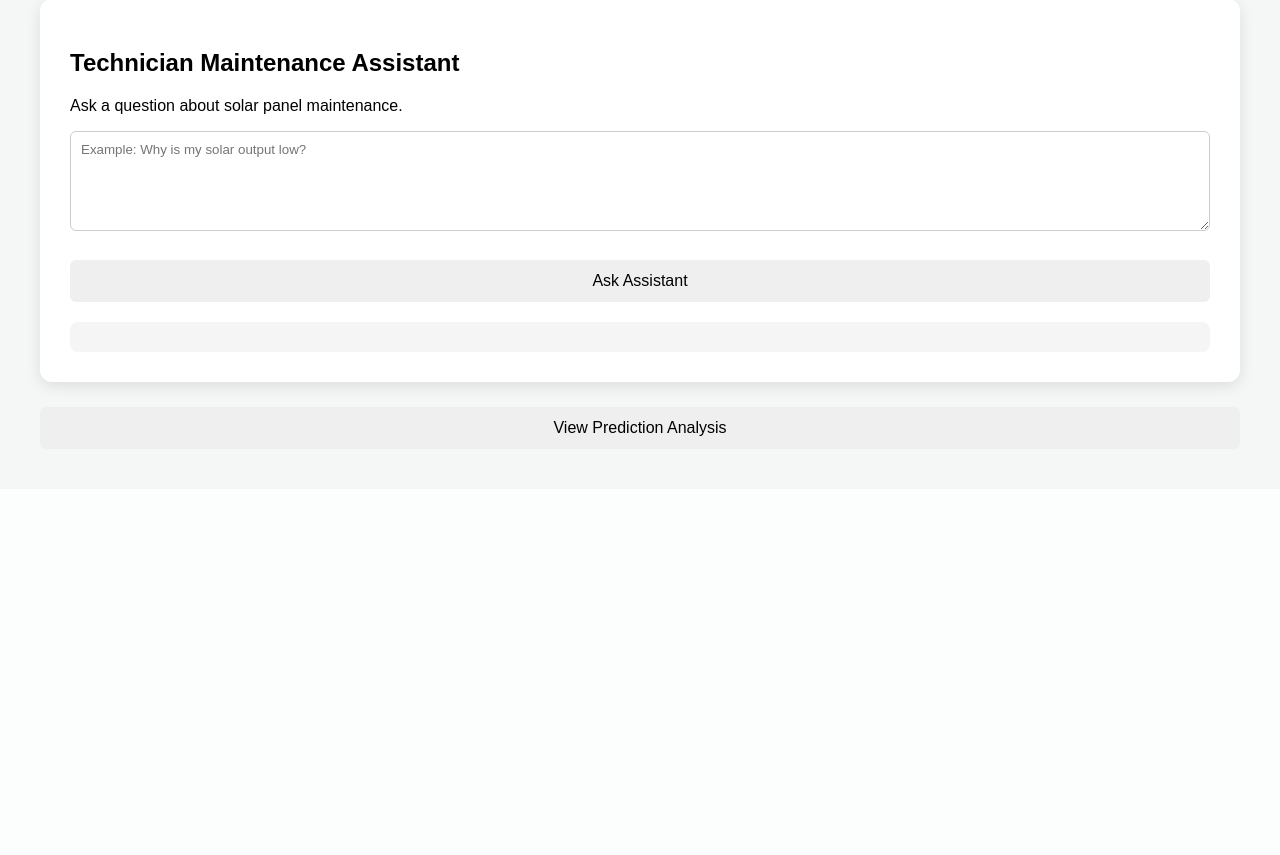
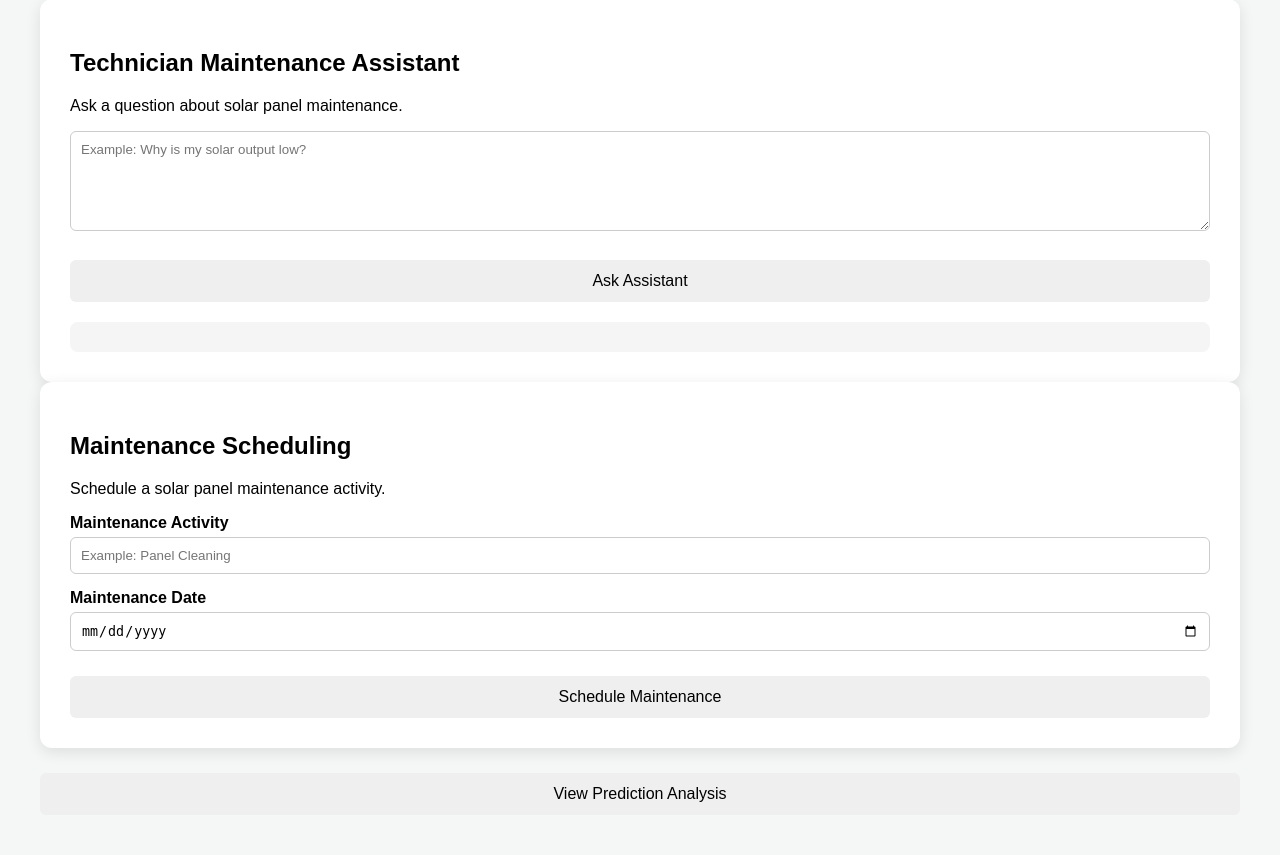
Before and after one commit to pradeep312205/SolarGuard-AI, a Flask app: page / in a window 1280 px wide. Shown: the part 848-1703 px from the top of the page. Before the commit the page ends 1297 px from the top, so only its background shows below. Run offline with Flask 3, Linux system fonts and the light colour scheme; parts of the project's set-up code (start-up, migrations or seed data) failed here and were passed over.

Commit message:
Day 11 - Add fault diagnosis and maintenance scheduling

```diff
--- a/app.py
+++ b/app.py
@@ -2,6 +2,7 @@ from flask import Flask, render_template, request, jsonify
 import joblib
 import pandas as pd
 import json
+import os
 
 app = Flask(__name__)
 
@@ -13,12 +14,25 @@ with open("knowledge/maintenance.json", "r") as file:
     maintenance_data = json.load(file)
 
 
+# Load maintenance schedules
+SCHEDULE_FILE = "maintenance_schedule.json"
+
+if os.path.exists(SCHEDULE_FILE):
+    with open(SCHEDULE_FILE, "r") as file:
+        schedules = json.load(file)
+else:
+    schedules = []
+
+
 @app.route("/")
 def home():
     return render_template("index.html")
 
 
+# ---------------------------------------------------------
 # Solar energy prediction + maintenance connection
+# ---------------------------------------------------------
+
 @app.route("/predict", methods=["POST"])
 def predict():
 
@@ -38,7 +52,6 @@ def predict():
     prediction = round(prediction, 2)
 
     # Determine maintenance requirement
-    # This threshold is used for the project prototype.
     LOW_OUTPUT_THRESHOLD = 10.0
 
     if prediction < LOW_OUTPUT_THRESHOLD:
@@ -51,7 +64,6 @@ def predict():
         )
 
         maintenance_title = maintenance_item["title"]
-
         maintenance_steps = maintenance_item["steps"]
 
     else:
@@ -78,12 +90,15 @@ def predict():
     })
 
 
-# Maintenance chatbot
+# ---------------------------------------------------------
+# Fault Diagnosis + Maintenance Assistant
+# ---------------------------------------------------------
+
 @app.route("/chat", methods=["POST"])
 def chat():
 
     data = request.get_json()
-    question = data.get("question", "").lower()
+    question = data.get("question", "").lower().strip()
 
     if not question:
         return jsonify({
@@ -97,7 +112,7 @@ def chat():
 
         for keyword in item["keywords"]:
 
-            if keyword in question:
+            if keyword.lower() in question:
                 best_match = item
                 break
 
@@ -108,24 +123,92 @@ def chat():
     if best_match is None:
         best_match = maintenance_data["general"]
 
-    response = best_match["title"] + "\n\n"
+    # Fault diagnosis information
+    fault_title = best_match["title"]
+
+    response = f"Fault Diagnosis\n\n"
+    response += f"Identified Issue: {fault_title}\n\n"
+
+    response += "Recommended Maintenance Steps:\n"
 
     for number, step in enumerate(best_match["steps"], start=1):
         response += f"{number}. {step}\n"
 
+    response += "\nSafety Guidance:\n"
+    response += "Follow the site's safety and isolation procedures before performing maintenance."
+
     return jsonify({
-        "answer": response
+        "answer": response,
+        "fault": fault_title,
+        "steps": best_match["steps"]
     })
 
 
+# ---------------------------------------------------------
+# Maintenance Scheduling
+# ---------------------------------------------------------
+
+@app.route("/schedule", methods=["POST"])
+def schedule():
+
+    data = request.get_json()
+
+    activity = data.get("activity", "").strip()
+    date = data.get("date", "").strip()
+
+    if not activity or not date:
+        return jsonify({
+            "success": False,
+            "message": "Please provide both maintenance activity and date."
+        })
+
+    schedule_item = {
+        "activity": activity,
+        "date": date
+    }
+
+    schedules.append(schedule_item)
+
+    # Save schedule permanently
+    with open(SCHEDULE_FILE, "w") as file:
+        json.dump(schedules, file, indent=4)
+
+    return jsonify({
+        "success": True,
+        "message": "Maintenance scheduled successfully.",
+        "activity": activity,
+        "date": date
+    })
+
+
+# ---------------------------------------------------------
+# View Maintenance Schedules
+# ---------------------------------------------------------
+
+@app.route("/schedules", methods=["GET"])
+def get_schedules():
+
+    return jsonify({
+        "schedules": schedules
+    })
+
+
+# ---------------------------------------------------------
 # Solar analytics page
+# ---------------------------------------------------------
+
 @app.route("/analytics")
 def analytics():
+
     return render_template(
         "chart.html",
         chart_image="energy_chart.png"
     )
 
 
+# ---------------------------------------------------------
+# Run application
+# ---------------------------------------------------------
+
 if __name__ == "__main__":
     app.run(debug=True)
--- /dev/null
+++ b/maintenance_schedule.json
@@ -0,0 +1,6 @@
+[
+    {
+        "activity": "Panel Cleaning",
+        "date": "2026-10-10"
+    }
+]
--- a/static/script.js
+++ b/static/script.js
@@ -114,3 +114,72 @@ async function askAssistant() {
             "Unable to connect to the maintenance assistant.";
     }
 }
+// Day 11 - Maintenance Scheduling
+
+async function scheduleMaintenance() {
+
+    const activity =
+        document.getElementById("maintenanceActivity").value;
+
+    const date =
+        document.getElementById("maintenanceDate").value;
+
+    const scheduleResult =
+        document.getElementById("scheduleResponse");
+
+    if (!activity.trim() || !date) {
+
+        scheduleResult.innerHTML =
+            "Please enter maintenance activity and date.";
+
+        return;
+    }
+
+    scheduleResult.innerHTML =
+        "Scheduling maintenance...";
+
+    try {
+
+        const response = await fetch("/schedule", {
+            method: "POST",
+            headers: {
+                "Content-Type": "application/json"
+            },
+            body: JSON.stringify({
+                activity: activity,
+                date: date
+            })
+        });
+
+        const data = await response.json();
+
+        if (data.success) {
+
+            scheduleResult.innerHTML = `
+                <h3>Maintenance Scheduled Successfully</h3>
+
+                <p>
+                    <strong>Activity:</strong>
+                    ${data.activity}
+                </p>
+
+                <p>
+                    <strong>Date:</strong>
+                    ${data.date}
+                </p>
+            `;
+
+        } else {
+
+            scheduleResult.innerHTML =
+                data.message;
+        }
+
+    } catch (error) {
+
+        console.error(error);
+
+        scheduleResult.innerHTML =
+            "Unable to schedule maintenance.";
+    }
+}
--- a/templates/index.html
+++ b/templates/index.html
@@ -51,6 +51,10 @@
         </div>
 
     </div>
+
+
+    <!-- Technician Maintenance Assistant -->
+
     <div class="card chatbot-card">
 
         <h2>Technician Maintenance Assistant</h2>
@@ -71,9 +75,48 @@
         <div id="chatResponse"></div>
 
     </div>
+
+
+    <!-- Day 11: Maintenance Scheduling -->
+
+    <div class="card scheduling-card">
+
+        <h2>Maintenance Scheduling</h2>
+
+        <p>
+            Schedule a solar panel maintenance activity.
+        </p>
+
+        <label>Maintenance Activity</label>
+
+        <input
+            type="text"
+            id="maintenanceActivity"
+            placeholder="Example: Panel Cleaning"
+        >
+
+        <label>Maintenance Date</label>
+
+        <input
+            type="date"
+            id="maintenanceDate"
+        >
+
+        <button onclick="scheduleMaintenance()">
+            Schedule Maintenance
+        </button>
+
+        <div id="scheduleResponse"></div>
+
+    </div>
+
+
+    <!-- View Prediction Analysis -->
+
     <a href="/analytics">
         <button>View Prediction Analysis</button>
     </a>
+
 
     <script src="{{ url_for('static', filename='script.js') }}"></script>
 
```
Also changed, not shown: docs/day11_advanced_llm_feature.md (added, +101 -0 lines). Lines whose indentation alone changed are shown as unchanged.
